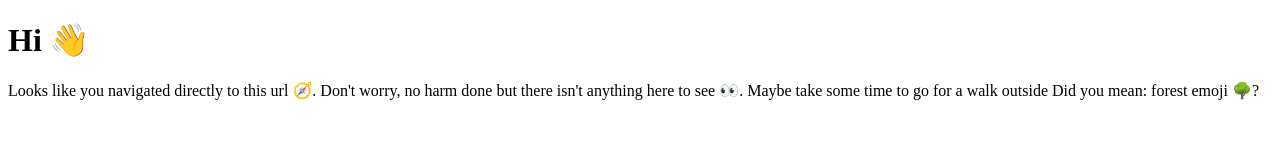
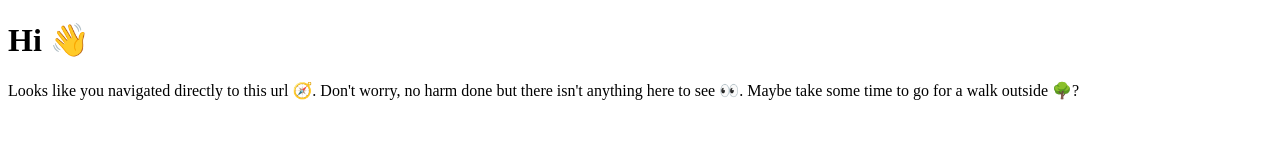
Before and after one commit to SU-SWS/sdss-year-in-review, a plain HTML site: page public/index.html in a window 1280 px wide. Drawn offline with Linux system fonts and the light colour scheme.

Commit message:
Fixup! messages.

```diff
--- a/public/index.html
+++ b/public/index.html
@@ -7,6 +7,6 @@
 </head>
 <body>
   <h1>Hi 👋</h1>
-  <p>Looks like you navigated directly to this url 🧭. Don't worry, no harm done but there isn't anything here to see 👀. Maybe take some time to go for a walk outside Did you mean: forest emoji 🌳?</p>
+  <p>Looks like you navigated directly to this url 🧭. Don't worry, no harm done but there isn't anything here to see 👀. Maybe take some time to go for a walk outside 🌳?</p>
 </body>
 </html>
```
Also changed, not shown: 1 other file.
